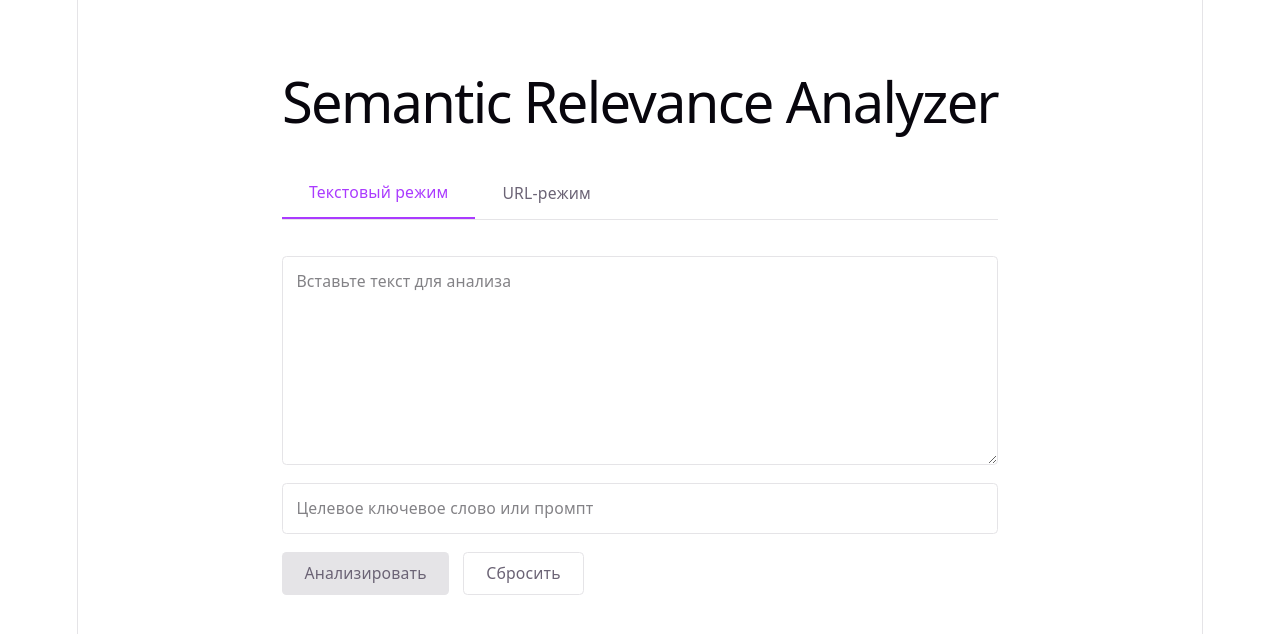
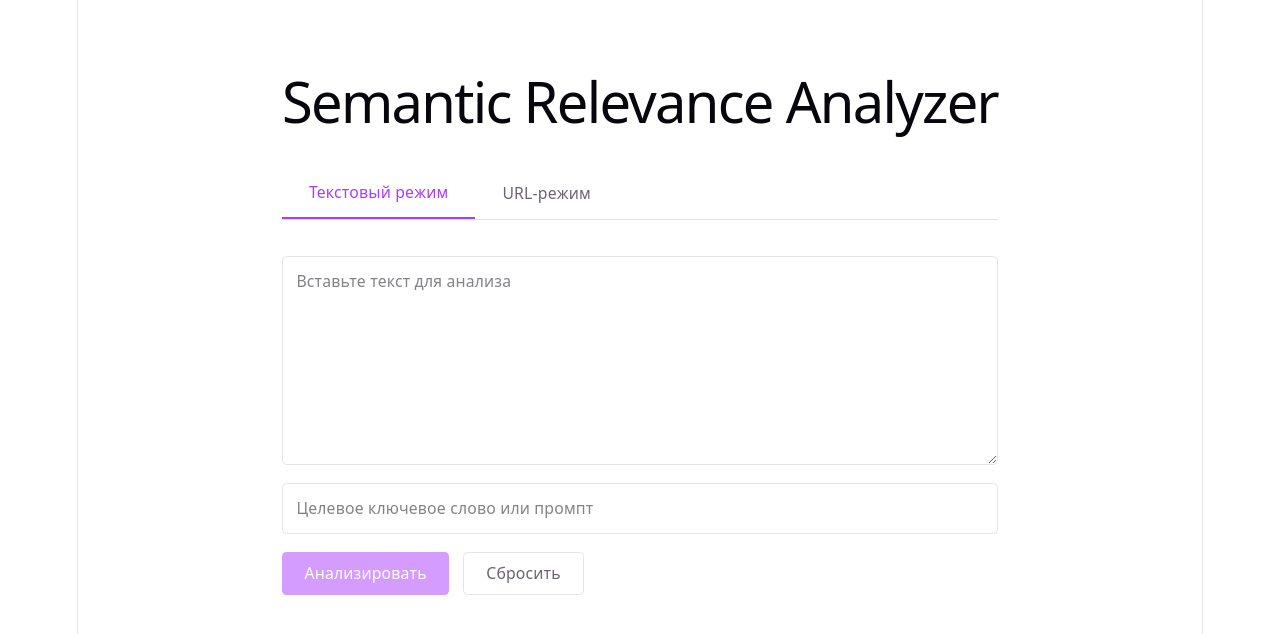
Before and after one commit to kejno/semantic-relevance-analyzer, a React (Vite) app: page / in a window 1280 px wide. Shown: the top 634 px of the page. Built offline with nearby package versions, Linux system fonts and the light colour scheme.

Commit message:
SRA-12 Rework: address PR review comments

```diff
--- a/src/components/TextModePanel.tsx
+++ b/src/components/TextModePanel.tsx
@@ -9,7 +9,8 @@ function vectorizeText(worker: Worker, id: number, text: string): Promise<number
       if (e.data.id !== id) return
       worker.removeEventListener('message', handler as EventListener)
       if (e.data.error) reject(new Error(e.data.error))
-      else resolve(e.data.vector!)
+      else if (e.data.vector !== undefined) resolve(e.data.vector)
+      else reject(new Error('Worker returned no vector'))
     }
     worker.addEventListener('message', handler as EventListener)
     worker.postMessage({ id, text })
@@ -71,6 +72,7 @@ export function TextModePanel({ onAnalysisComplete }: Props) {
   function handleReset() {
     setText('')
     setQuery('')
+    setError(null)
     onAnalysisComplete([])
   }
 
@@ -101,12 +103,8 @@ export function TextModePanel({ onAnalysisComplete }: Props) {
           type="button"
           onClick={() => void handleAnalyze()}
           disabled={!canAnalyze || loading}
-          className="px-5 py-2 rounded text-sm font-medium transition-colors"
-          style={{
-            background: canAnalyze && !loading ? 'var(--accent)' : 'var(--border)',
-            color: canAnalyze && !loading ? '#fff' : 'var(--text)',
-            cursor: canAnalyze && !loading ? 'pointer' : 'not-allowed',
-          }}
+          className="px-5 py-2 rounded text-sm font-medium transition-colors disabled:opacity-50 disabled:cursor-not-allowed"
+          style={{ background: 'var(--accent)', color: '#fff' }}
         >
           Анализировать
         </button>
```
Also changed, not shown: 1 other file (tests, documents, lock files or other folders).
